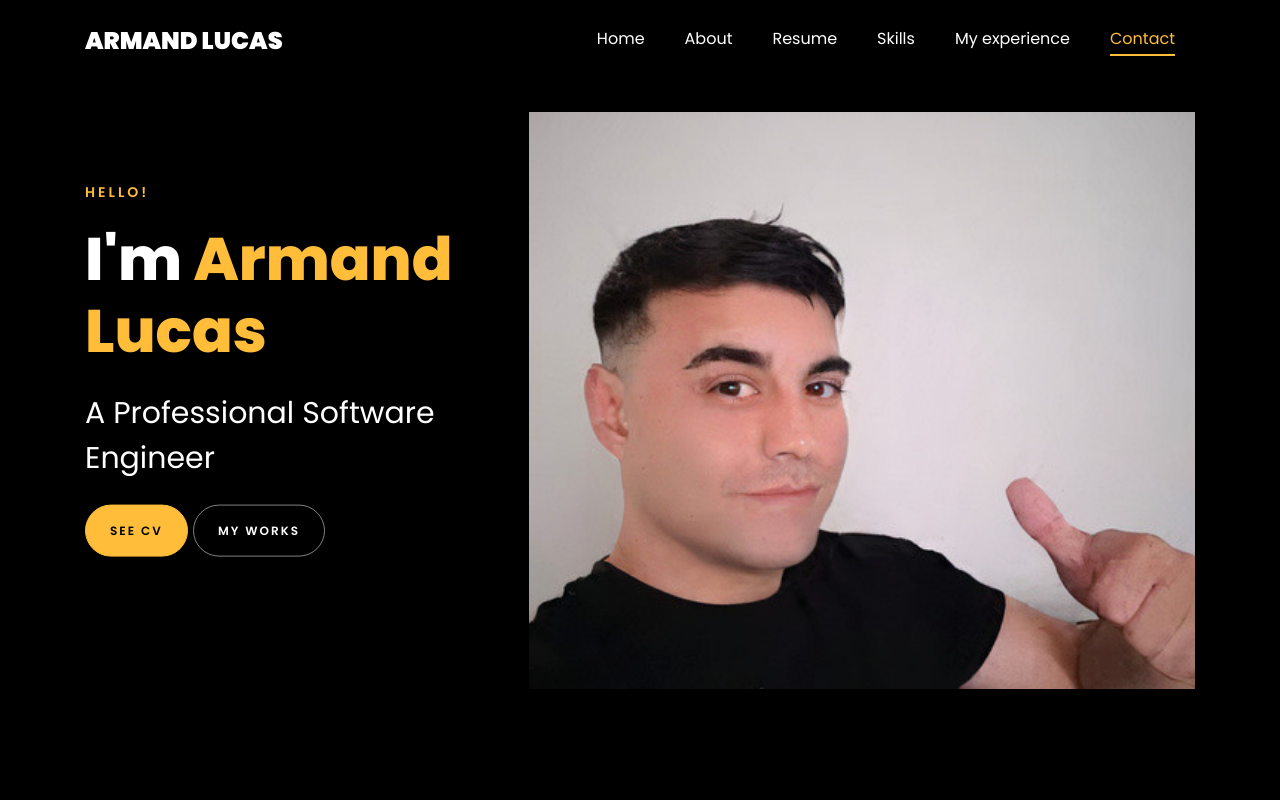
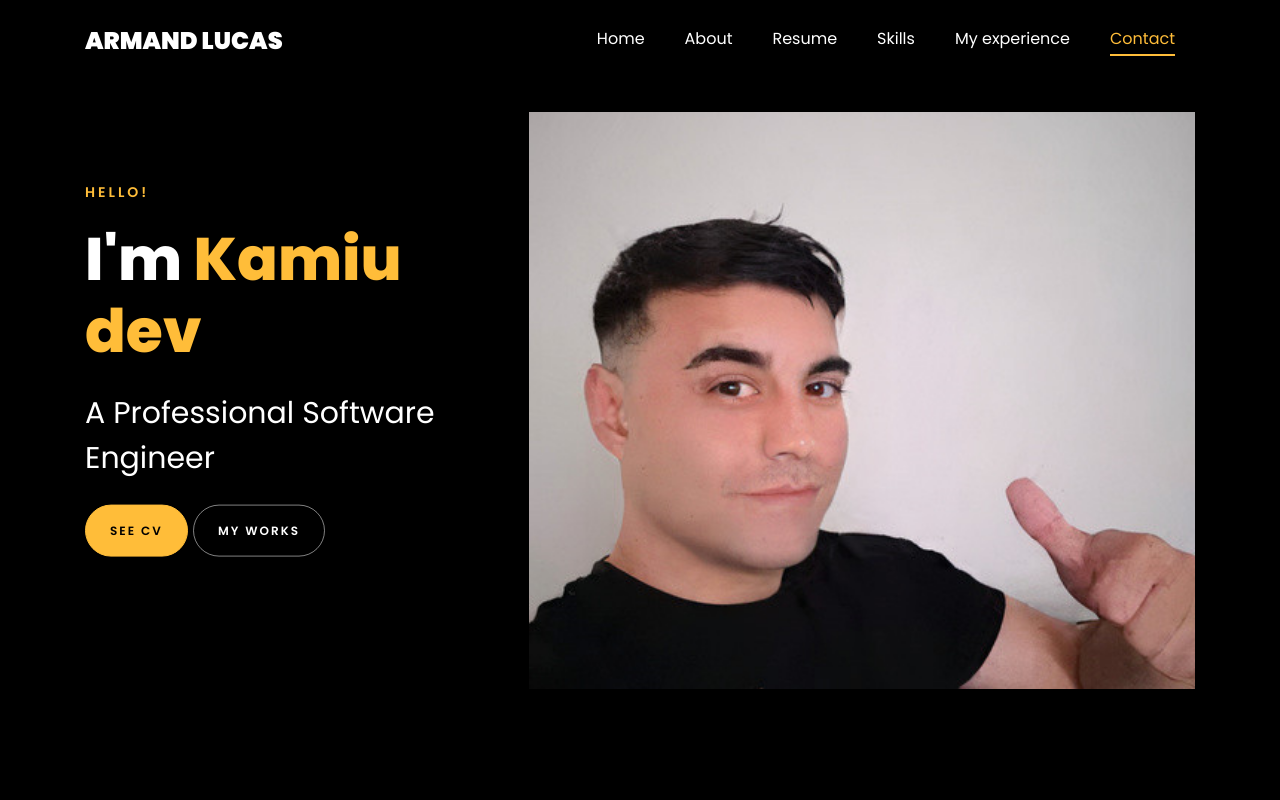
Before and after one commit to kamiudev/kamiudev.github.io, a plain HTML site: page index.html in a window 1280 px wide. Shown: the top 800 px of the page. Drawn offline with Linux system fonts and the light colour scheme; files whose address does not match are found by name.

Commit message:
repair personal-image

```diff
--- a/index.html
+++ b/index.html
@@ -72,7 +72,7 @@
               data-scrollax=" properties: { translateY: '70%' }">
               <div class="text">
                 <span class="subheading">Hello!</span>
-                <h1 class="mb-4 mt-3">I'm <span>Armand Lucas</span></h1>
+                <h1 class="mb-4 mt-3">I'm <span>Kamiu dev</span></h1>
                 <h2 class="mb-4">A Professional Software Engineer</h2>
                 <p>
                   <a href="https://resume.io/r/Zh3HG6vma" class="btn btn-primary py-3 px-4" target="_blank">See CV</a>
```
Also changed, not shown: images/personal-image.jpg (added).
